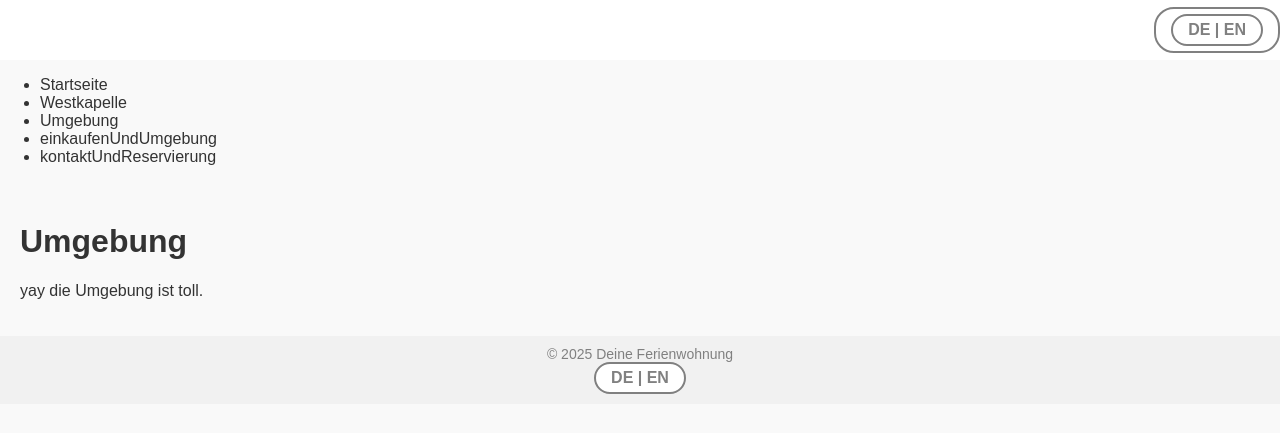
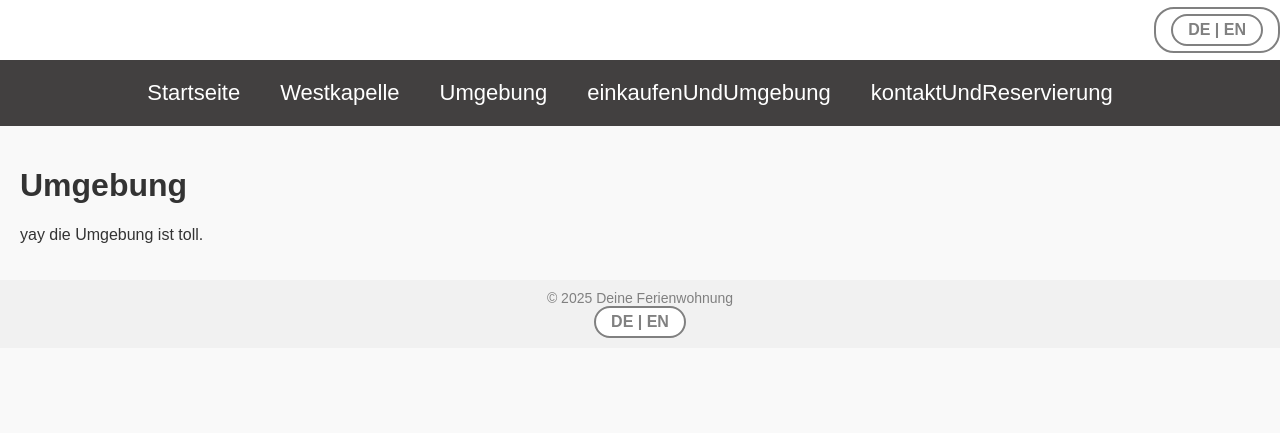
Before and after one commit to TimLbhnschl/timlbhnschl.github.io, a Jekyll site: the page built from de/umgebung.html, in a window 1280 px wide. Shown: the top 433 px of the page. Built offline with Jekyll 4.4.1, drawn with Linux system fonts in a browser that asks for light colours.

Commit message:
navigation class weggemacht

```diff
--- a/assets/css/style.css
+++ b/assets/css/style.css
@@ -35,13 +35,13 @@ header {
 }
 
 /* Bereich für die Navigation (dunkelgrau) */
-.navigation-header {
+nav {
     background-color: rgb(66, 64, 64); /* Dunkelgrauer Hintergrund */
     padding: 20px 0; /* Weniger Abstand oben und unten */
 }
 
 /* Navigation Tabs */
-.navigation-header ul {
+nav ul {
     margin: 0;
     padding: 0;
     list-style: none; /* Keine Aufzählungszeichen */
@@ -51,11 +51,11 @@ header {
 }
 
 /* Abstände und Schriftgröße der Tabs */
-.navigation-header ul li {
+nav ul li {
     margin-right: 20px; /* Abstand zwischen den Tabs */
 }
 
-.navigation-header ul li a {
+nav ul li a {
     color: white; /* Weiße Schrift */
     font-size: 22px; /* Größere Schrift */
     text-decoration: none; /* Keine Unterstreichung */
@@ -63,7 +63,7 @@ header {
     transition: color 0.3s ease; /* Sanfter Farbwechsel beim Hover */
 }
 
-.navigation-header ul li a:hover {
+nav ul li a:hover {
     color: lightgray; /* Hellgraue Schrift beim Hover */
 }
 
```
